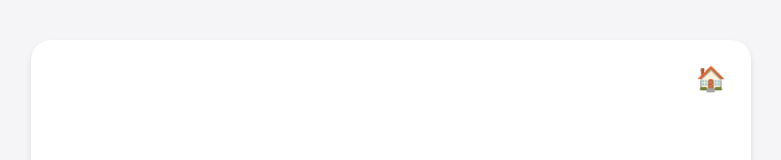
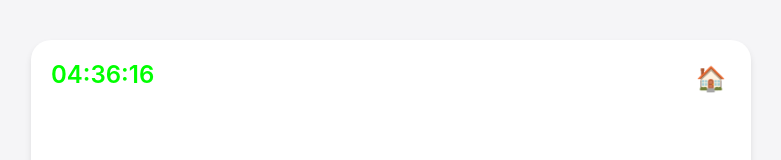
Before and after one commit to therealarkin/carmel-morning-routine, a plain HTML site: page index.html in a window 1280 px wide. Shown: the top 160 px of the page, without its empty margins (249-1030 px from the left). Drawn offline with nearby package versions, Linux system fonts and the light colour scheme.

Commit message:
Refined layout and fixed card navigation2

```diff
--- a/index.html
+++ b/index.html
@@ -33,6 +33,7 @@
             border-radius: 20px;
             box-shadow: 0 4px 6px rgba(0, 0, 0, 0.1);
             overflow: hidden;
+            position: relative;
         }
         #cardContainer {
             flex: 1;
@@ -138,10 +139,19 @@
             pointer-events: none;
             z-index: 9999;
         }
+        #clock {
+            position: absolute;
+            top: 20px;
+            left: 20px;
+            font-size: 24px;
+            font-weight: 600;
+            transition: color 0.5s ease;
+        }
     </style>
 </head>
 <body>
     <div id="app">
+        <div id="clock"></div>
         <div id="cardContainer">
             <button id="homeButton" onclick="resetToHome()">🏠</button>
             <div id="card1" class="card active">
@@ -280,7 +290,32 @@
             });
         }
 
+        function updateClock() {
+            const now = new Date();
+            const hours = now.getHours().toString().padStart(2, '0');
+            const minutes = now.getMinutes().toString().padStart(2, '0');
+            const seconds = now.getSeconds().toString().padStart(2, '0');
+            const timeString = `${hours}:${minutes}:${seconds}`;
+
+            const clock = document.getElementById('clock');
+            clock.textContent = timeString;
+
+            // Calculate color based on time
+            const currentMinutes = now.getHours() * 60 + now.getMinutes();
+            const targetMinutes = 8 * 60; // 8:00 AM
+            const startMinutes = 7 * 60; // 7:00 AM
+            const progress = Math.max(0, Math.min(1, (currentMinutes - startMinutes) / (targetMinutes - startMinutes)));
+
+            const red = Math.floor(255 * progress);
+            const green = Math.floor(255 * (1 - progress));
+            const blue = 0;
+
+            clock.style.color = `rgb(${red}, ${green}, ${blue})`;
+        }
+
         updateTodoList();
+        setInterval(updateClock, 1000);
+        updateClock(); // Initial call to avoid delay
     </script>
 </body>
 </html>
```
